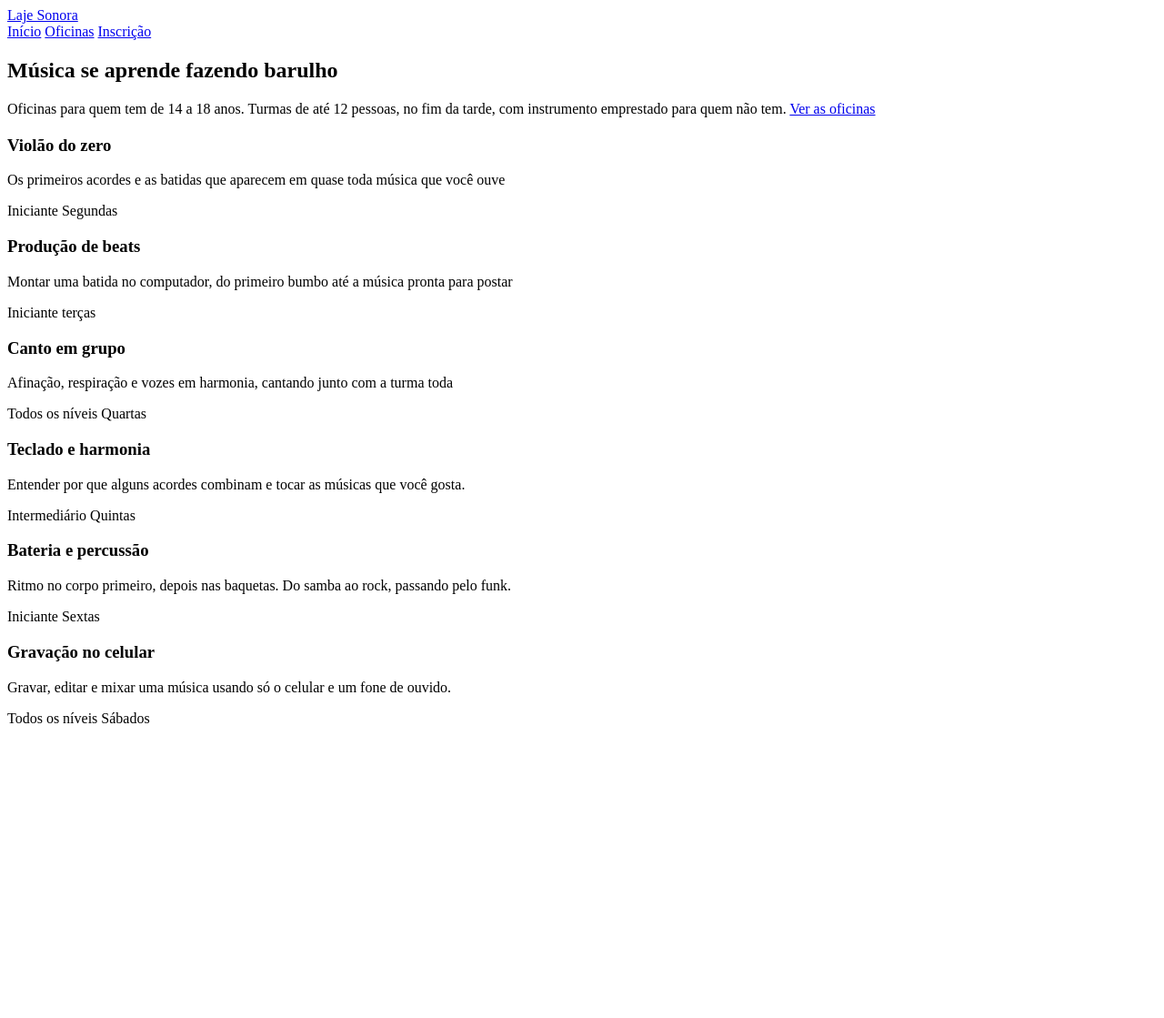
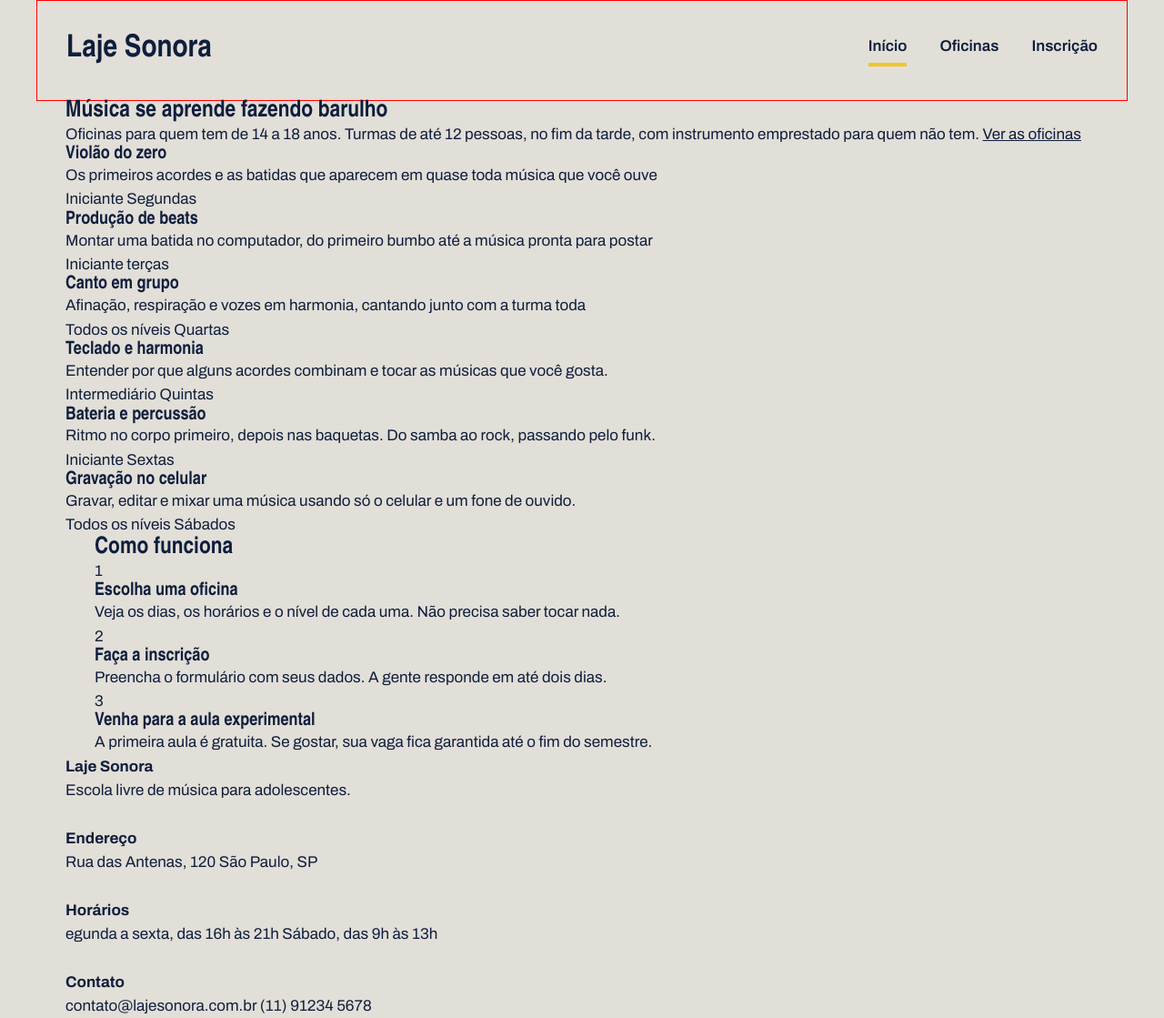
Before and after one commit to luccareale-beep/laje-sonora, a plain HTML site: page index.html in a window 1280 px wide. Shown: the whole page at 91% size. Before the commit the page ends 807 px from the top, so only its background shows below. Drawn offline with Linux system fonts and the light colour scheme; a web font is replaced by a local one.

Commit message:
Topo com flex

```diff
--- a/index.css
+++ b/index.css
@@ -0,0 +1,73 @@
+* {
+    margin: 0;
+    padding: 0;
+    box-sizing: border-box;
+}
+
+:root {
+
+--concreto: #E2DFD8;
+--concreto-escuro: #CBC7BE;
+--tinta: #0F1E3D;
+--caixa-dagua: #1F5FBF;
+--fita: #F3C623;
+--branco: #FFFFFF;
+
+--fonte-cartaz: "Big Shoulders", "Arial Narrow", sans-serif;
+--fonte-texto : "Archivo", Arial, sans-serif;
+}
+
+body {
+    background: var(--concreto);
+    color: var(--tinta);
+    font-family: var(--fonte-texto);
+    font-size: 17px;
+    line-height: 1.55;
+}
+
+a {
+    color: inherit;
+}
+
+h1, h2, h3 {
+    font-family: var(--fonte-cartaz);
+    font-weight: 900;
+    line-height: 0.95;
+
+
+}
+.conteudo {
+    max-width: 1200px;
+    margin-inline: auto;
+    padding-inline: 32px;
+}
+
+.topo{
+    border: 1px solid red;
+    padding-block: 28px;
+    display: flex;
+    justify-content: space-between;
+    align-items: center;
+}
+.logo{
+    font-family: var(--fonte-cartaz);
+    font-size: 34px;
+    font-weight: 900;
+    text-decoration: none;
+}
+.menu{
+    display: flex;
+    gap: 36px;
+}
+.menu a{
+    font-weight: 600;
+    text-decoration: none;
+    padding-bottom: 4px;
+    border-bottom: 4px solid transparent;
+}
+.menu a:hover{
+    border-bottom-color: var(--tinta);
+}
+.menu a.atual{
+    border-bottom-color: var(--fita);
+}
--- a/index.html
+++ b/index.html
@@ -106,7 +106,63 @@
               </div>
             </article>
 
-            <div class="conteudo"></div>
+            <section class="conteudo secao">
+
+              <h2 class="titulo-secao">Como funciona</h2>
+
+              <div class="passos">
+
+                  <div class="passo">
+                      <p class="passo-numero">1</p>
+                      <h3>Escolha uma oficina</h3>
+                      <p>Veja os dias, os horários e o nível de cada uma. Não precisa saber tocar nada.</p>
+                  </div>
+
+                  <div class="passo">
+                      <p class="passo-numero">2</p>
+                      <h3>Faça a inscrição</h3>
+                      <p>Preencha o formulário com seus dados. A gente responde em até dois dias.</p>
+                  </div>
+
+                  <div class="passo">
+                      <p class="passo-numero">3</p>
+                      <h3>Venha para a aula experimental</h3>
+                      <p>A primeira aula é gratuita. Se gostar, sua vaga fica garantida até o fim do semestre.</p>
+                  </div>
+              </div>
+          </section>
+      </main>
+
+      <footer class="rodape">
+          <div class="conteudo rodape-colunas">
+              <div class="rodape-coluna">
+                  <h4>Laje Sonora</h4>
+                  <p>Escola livre de música para adolescentes.</p>
+              </div>
+  <br>
+              <div class="rodape-coluna">
+                  <h4>Endereço</h4>
+                  <p>Rua das Antenas, 120
+                      São Paulo, SP
+                  </p>
+              </div>
+  <br>
+              <div class="rodape-coluna">
+                  <h4>Horários</h4>
+                  <p>egunda a sexta, das 16h às 21h
+                      Sábado, das 9h às 13h
+                  </p>
+              </div>
+  <br>
+              <div class="rodape-coluna">
+                  <h4>Contato</h4>
+                  <p>contato@lajesonora.com.br
+                      (11) 91234 5678
+                  </p>
+              </div>
+          </div>
+      </footer>
+
 
 
 
```
